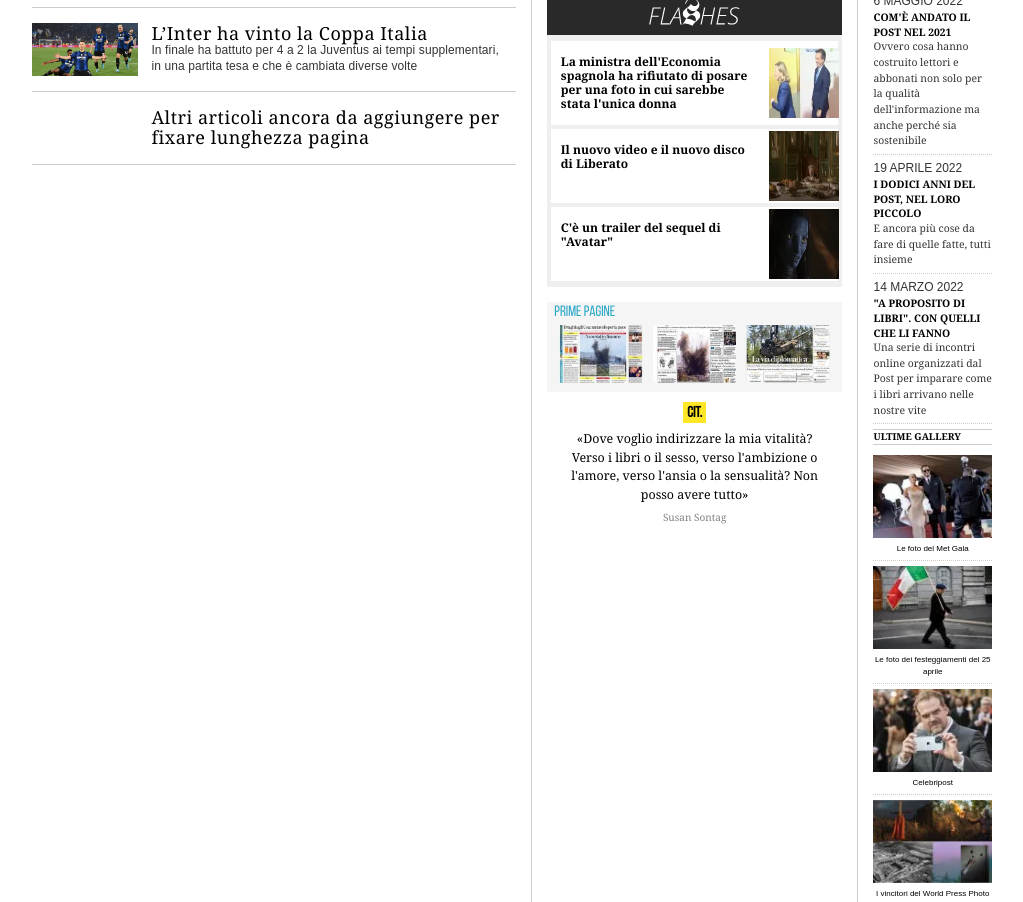
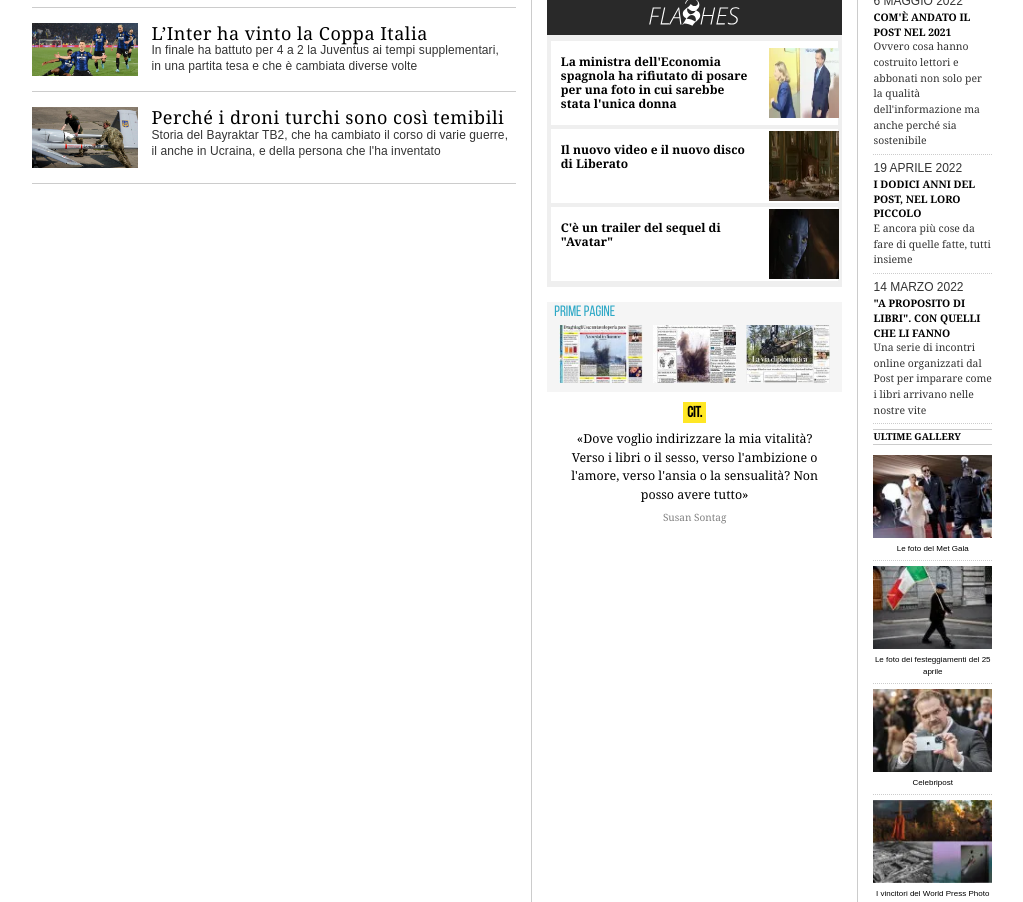
Before and after one commit to federicomarra/federicomarra.github.io, a plain HTML site: page ilpost/index.html in a window 1280 px wide. Shown: the part 1119-2021 px from the top of the page, without its empty margins (128-1151 px from the left). Drawn offline with Linux system fonts and the light colour scheme.

Commit message:
article-drone-added

```diff
--- a/ilpost/index.html
+++ b/ilpost/index.html
@@ -235,21 +235,22 @@
         <article class="article">
             <a href="#">
                 <img
-                        class="responsive-image"
-                        src="images/articles/"
-                        alt=""/>
+                        src="images/articles/drone-turco-bayraktar-tb2-ucraina.jpg"
+                        alt="Soldati Ucraini trasportano un drone TB2 durante un'esercitazione nel 2021"/>
             </a>
             <div class="article-text">
                 <h2>
-                    <a href="#">Altri articoli ancora da aggiungere per fixare lunghezza pagina</a>
+                    <a href="#">Perché i droni turchi sono così temibili</a>
                 </h2>
                 <p>
                     <a href="#"><span style="color: #333;">
-
+                        Storia del Bayraktar TB2, che ha cambiato il corso di varie guerre, il anche in Ucraina,
+                        e della persona che l'ha inventato
                     </span></a>
                 </p>
             </div>
         </article>
+
 
 
     </div>
```
Also changed, not shown: ilpost/images/articles/drone-turco-bayraktar-tb2-ucraina.jpg (added), 1 other file.
